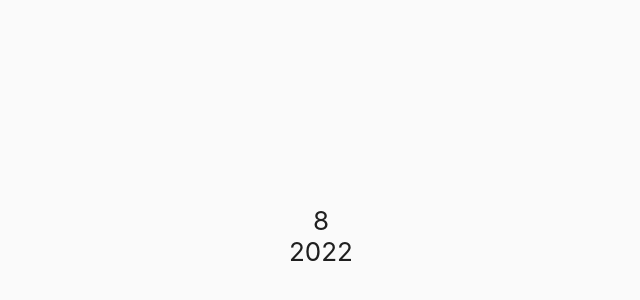
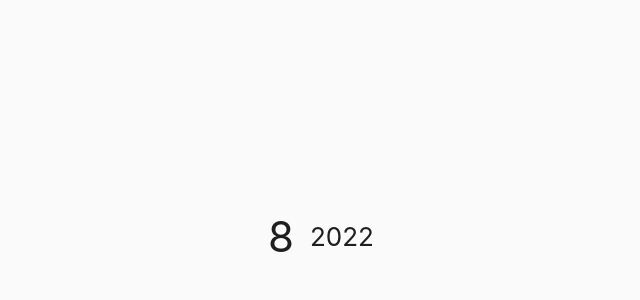
Before and after one commit to onys-programmer/timeblocks-test, a React (Create React App) app: page / in a window 1280 px wide. Shown: the part 164-464 px from the top of the page, without its empty margins (319-959 px from the left). Built offline with nearby package versions, Linux system fonts and the light colour scheme.

Commit message:
feat: 🎸 연 월 마진, 텍스트 크기 설정

```diff
--- a/package.json
+++ b/package.json
@@ -34,5 +34,8 @@
       "last 1 firefox version",
       "last 1 safari version"
     ]
+  },
+  "devDependencies": {
+    "sass": "^1.54.5"
   }
 }
--- a/src/Calendar.jsx
+++ b/src/Calendar.jsx
@@ -1,11 +1,12 @@
-import './Calendar.css';
+import './Calendar.scss';
 import { month, year } from './now';
 
 function Calendar() {
   return (
     <div className="Calendar">
       <header className="Calendar-header">
-        <span>{month}</span><span>{year}</span>
+        <span className="month">{month}</span>
+        <span className="year">{year}</span>
       </header>
     </div>
   );
--- a/src/Calendar.css
+++ b/src/Calendar.scss
@@ -6,11 +6,19 @@
   background-color: #FAFAFA;
   min-height: 100vh;
   display: flex;
-  flex-direction: column;
   align-items: center;
   justify-content: center;
   font-size: calc(10px + 2vmin);
   color: #1F1F1F;
+
+  .month {
+    margin: 1vh;
+    font-size: calc(10px + 4vmin);
+  }
+
+  .year {
+    margin: 1vh;
+  }
 }
 
 .Calendar-link {
```
Also changed, not shown: 1 other file (tests, documents, lock files or other folders).
